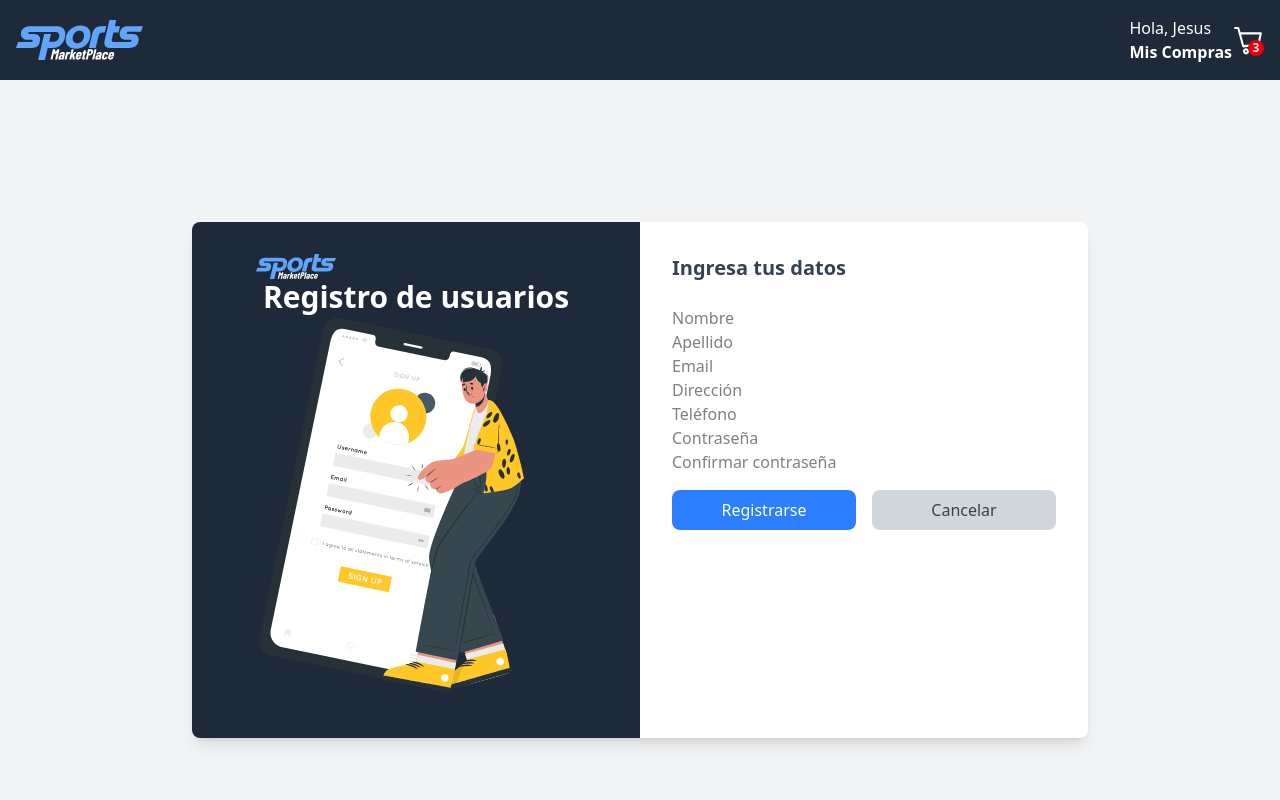
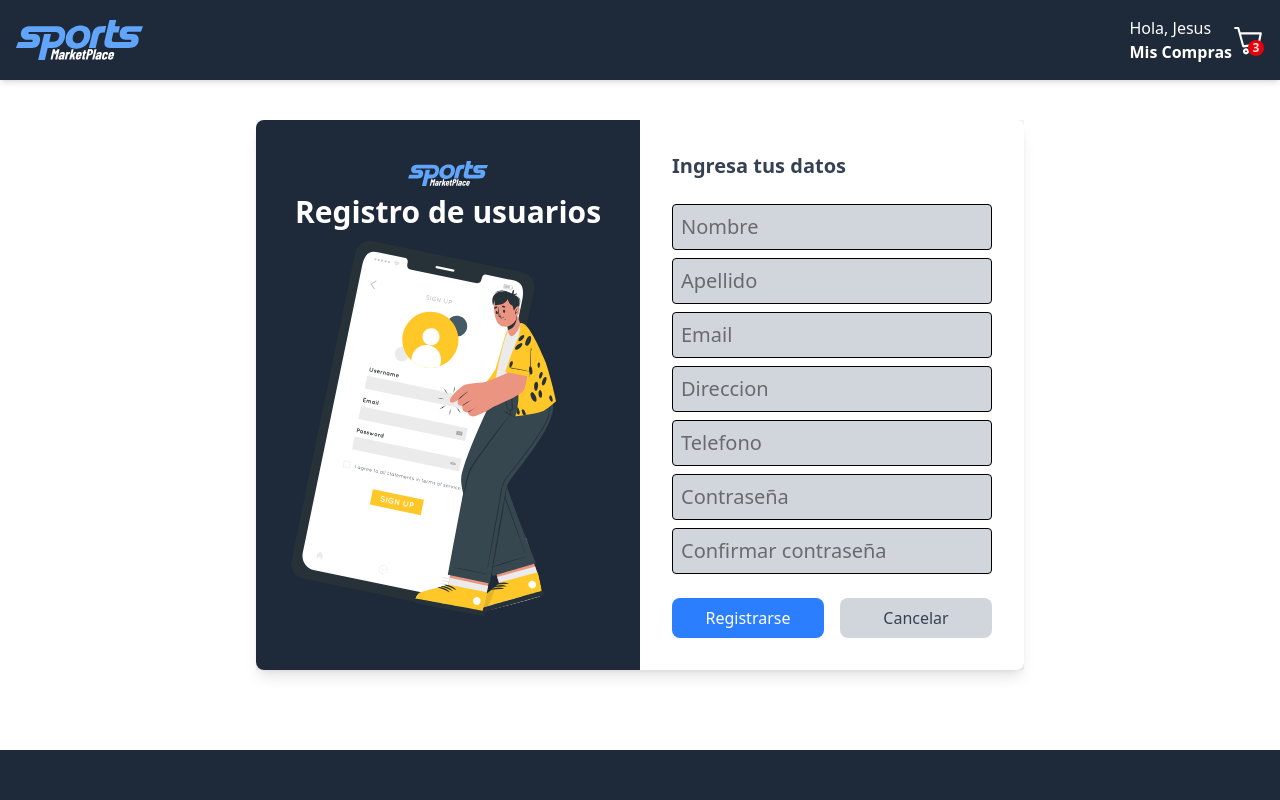
Before and after one commit to camunoz2/sport_market, a React (Vite) app in the folder frontend/: page /Registro in a window 1280 px wide. Shown: the top 800 px of the page. Built offline with nearby package versions, Linux system fonts and the light colour scheme.

Commit message:
Modifique algunas clases del formulario de registro

```diff
--- a/frontend/src/pages/Register.jsx
+++ b/frontend/src/pages/Register.jsx
@@ -1,50 +1,3 @@
-import React from "react";
-
-// const Register = () => {
-//   return (
-//     <div className="min-h-screen bg-gray-100 flex items-center justify-center">
-//       <div className="w-full max-w-4xl bg-white shadow-lg rounded-lg flex overflow-hidden">
-//         {/* Lado Izquierdo - Ilustración */}
-//         <div className="w-1/2 bg-black flex items-center justify-center p-8">
-//           <div className="text-white text-center">
-//             <h2 className="text-2xl font-semibold mb-4">Registro de usuarios</h2>
-//             <img
-//               src="/illustration.svg"
-//               alt="Registro"
-//               className="max-w-xs mx-auto"
-//             />
-//           </div>
-//         </div>
-//         {/* Lado Derecho - Formulario */}
-//         <div className="w-1/2 p-8">
-//           <h2 className="text-xl font-semibold text-gray-700 mb-6">
-//             Ingresa tus datos
-//           </h2>
-//           <form>
-//             <input type="text" placeholder="Nombre" className="input-field" />
-//             <input type="text" placeholder="Apellido" className="input-field" />
-//             <input type="email" placeholder="Email" className="input-field" />
-//             <input type="text" placeholder="Dirección" className="input-field" />
-//             <input type="tel" placeholder="Teléfono" className="input-field" />
-//             <input type="password" placeholder="Contraseña" className="input-field" />
-//             <input type="password" placeholder="Confirmar contraseña" className="input-field" />
-//             <div className="flex gap-4 mt-4">
-//               <button className="bg-blue-500 text-white px-4 py-2 rounded-lg w-full">
-//                 Registrarse
-//               </button>
-//               <button className="bg-gray-300 text-gray-700 px-4 py-2 rounded-lg w-full">
-//                 Cancelar
-//               </button>
-//             </div>
-//           </form>
-//         </div>
-//       </div>
-//     </div>
-//   );
-// };
-
-// export default Register;
-
 import Footer from "../components/footer";
 import Header from "../components/header";
 import UserInput from "../components/user-input";
@@ -53,35 +6,34 @@ function Register() {
   return (
     <>
       <Header />
-
-      <div className="min-h-screen bg-gray-100 flex items-center justify-center">
-      <div className="w-full max-w-4xl bg-white shadow-lg rounded-lg flex overflow-hidden">
+      <div className="container mx-auto flex items-center justify-center">
+        <div className="bg-gray-100 flex items-center justify-center my-10">
+          <div className="w-full max-w-4xl bg-white shadow-lg rounded-lg overflow-hidden grid grid-cols-2">
             {/* Lado Izquierdo - Ilustración */}
-        <div className="w-1/2 bg-gray-800 flex items-center justify-center p-8">
-
-          <div className="text-white text-center">
+            <div className="bg-gray-800 flex flex-col gap-2 items-center justify-center p-8">
               <img src="/logo.svg" alt="logo" className="w-20" />
-            <h2 className="text-3xl font-bold">Registro de usuarios</h2>
+              <h2 className="text-3xl font-bold text-white">
+                Registro de usuarios
+              </h2>
               <img
                 src="/register.svg"
                 alt="Registro"
                 className="max-w-xs mx-auto"
               />
             </div>
-        </div>
             {/* Lado Derecho - Formulario */}
-        <div className="w-1/2 p-8">
+            <div className="p-8">
               <h2 className="text-xl font-semibold text-gray-700 mb-6">
                 Ingresa tus datos
               </h2>
-          <form>
-            <input type="text" placeholder="Nombre" className="input-field" />
-            <input type="text" placeholder="Apellido" className="input-field" />
-            <input type="email" placeholder="Email" className="input-field" />
-            <input type="text" placeholder="Dirección" className="input-field" />
-            <input type="tel" placeholder="Teléfono" className="input-field" />
-            <input type="password" placeholder="Contraseña" className="input-field" />
-            <input type="password" placeholder="Confirmar contraseña" className="input-field" />
+              <form className="flex flex-col gap-2">
+                <UserInput placeholder="Nombre" />
+                <UserInput placeholder="Apellido" />
+                <UserInput placeholder="Email" />
+                <UserInput placeholder="Direccion" />
+                <UserInput placeholder="Telefono" />
+                <UserInput placeholder="Contraseña" />
+                <UserInput placeholder="Confirmar contraseña" />
                 <div className="flex gap-4 mt-4">
                   <button className="bg-blue-500 text-white px-4 py-2 rounded-lg w-full">
                     Registrarse
@@ -94,16 +46,7 @@ function Register() {
             </div>
           </div>
         </div>
-
-
-
-
-
-
-
-
-
-
+      </div>
       <Footer />
     </>
   );
```
Lines whose indentation alone changed are shown as unchanged.
